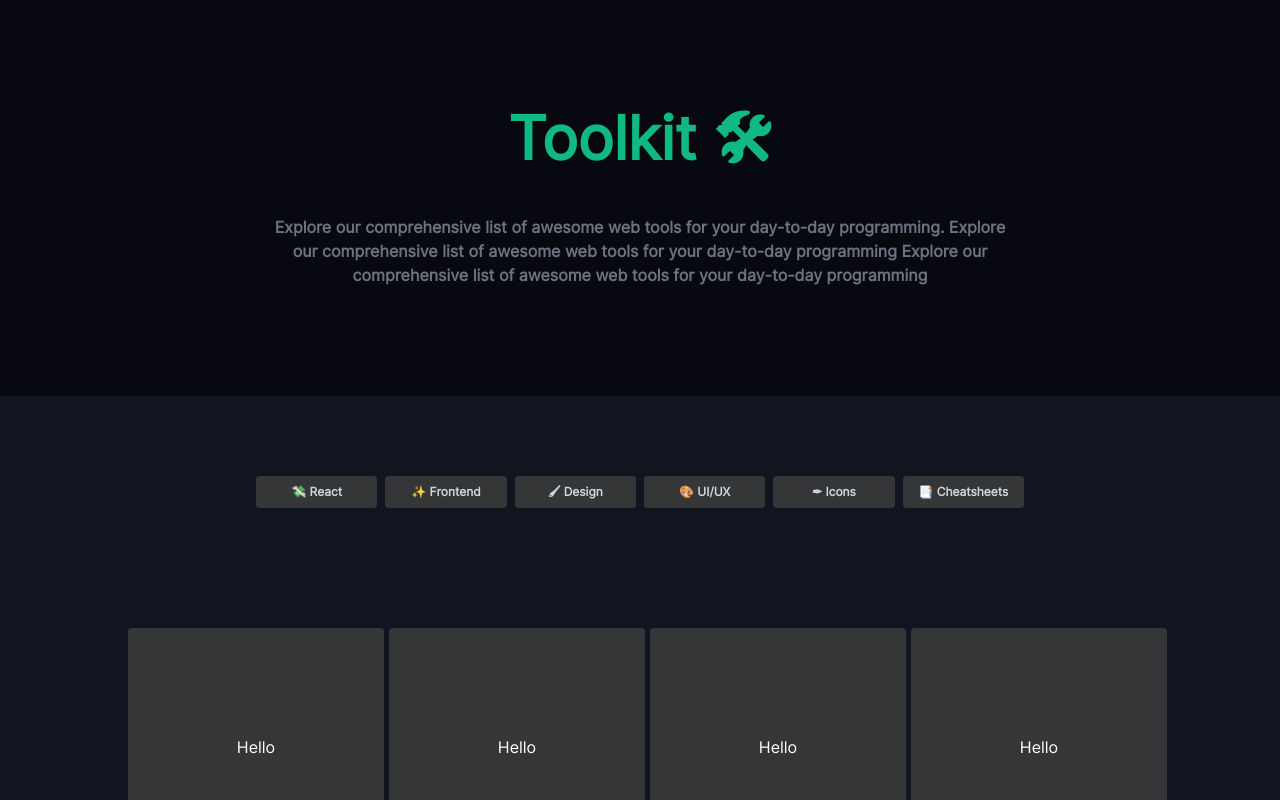
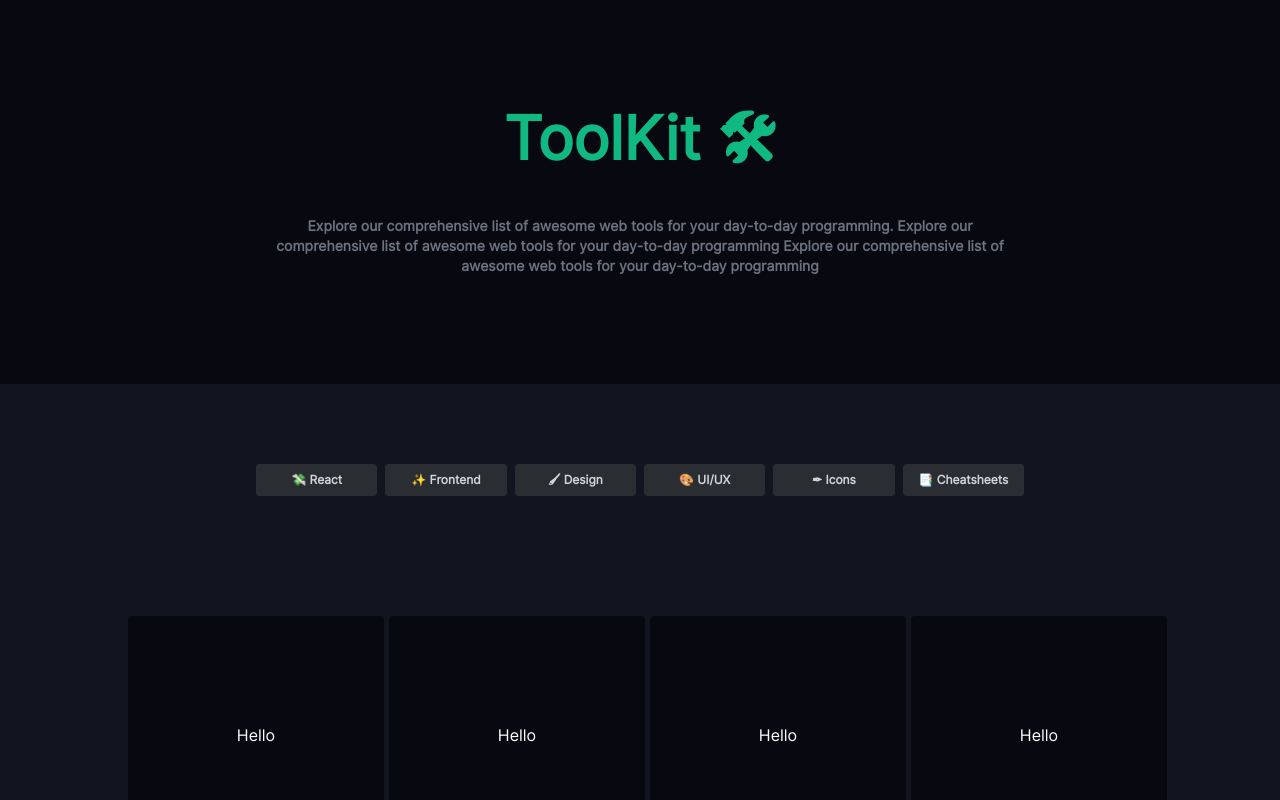
Before and after one commit to Mich45/toolkit, a Next.js app: page / in a window 1280 px wide. Shown: the top 800 px of the page. Built offline with nearby package versions, Linux system fonts and the light colour scheme.

Commit message:
refactor: refactor styles

```diff
--- a/pages/index.tsx
+++ b/pages/index.tsx
@@ -1,12 +1,11 @@
 import type { NextPage } from "next";
 import Head from "next/head";
-import Image from "next/image";
 
 const Home: NextPage = () => {
   return (
     <>
       <Head>
-        <title>Create Next App</title>
+        <title>ToolKit</title>
         <meta name="description" content="Generated by create next app" />
         <link rel="icon" href="/favicon.ico" />
       </Head>
@@ -15,13 +14,13 @@ const Home: NextPage = () => {
           <div className="flex items-center place-content-center p-5">
             <div className="">
               <h1 className="text-6xl mt-10 py-2 text-emerald-500 font-bold ">
-                Toolkit 🛠
+                ToolKit 🛠
               </h1>
             </div>
           </div>
           <div className="flex items-center place-content-center p-5">
             <div className=" w-3/5 ">
-              <p className=" pb-12 text-gray-500 font-semibold text-center">
+              <p className=" pb-12 text-gray-500 text-sm font-semibold text-center">
                 Explore our comprehensive list of awesome web tools for your
                 day-to-day programming. Explore our comprehensive list of
                 awesome web tools for your day-to-day programming Explore our
--- a/styles/globals.css
+++ b/styles/globals.css
@@ -5,10 +5,10 @@
 
 @layer components {
   .btn-primary {
-    @apply h-60 w-64 bg-[#353638] outline-none text-white rounded cursor-pointer
+    @apply h-60 w-64 bg-[#080910] outline-none text-white rounded cursor-pointer
   }
   .tag {
-    @apply h-8 w-auto bg-[#353638] font-bold text-xs cursor-pointer outline-none flex items-center place-content-center text-gray-300 rounded
+    @apply h-8 w-auto bg-[#2a2d32] font-bold text-gray-200 text-xs cursor-pointer outline-none flex items-center place-content-center text-gray-300 rounded
   }
 }
 
```
Also changed, not shown: components/Preview/index.tsx (added), 1 other file (tests, documents, lock files or other folders).
